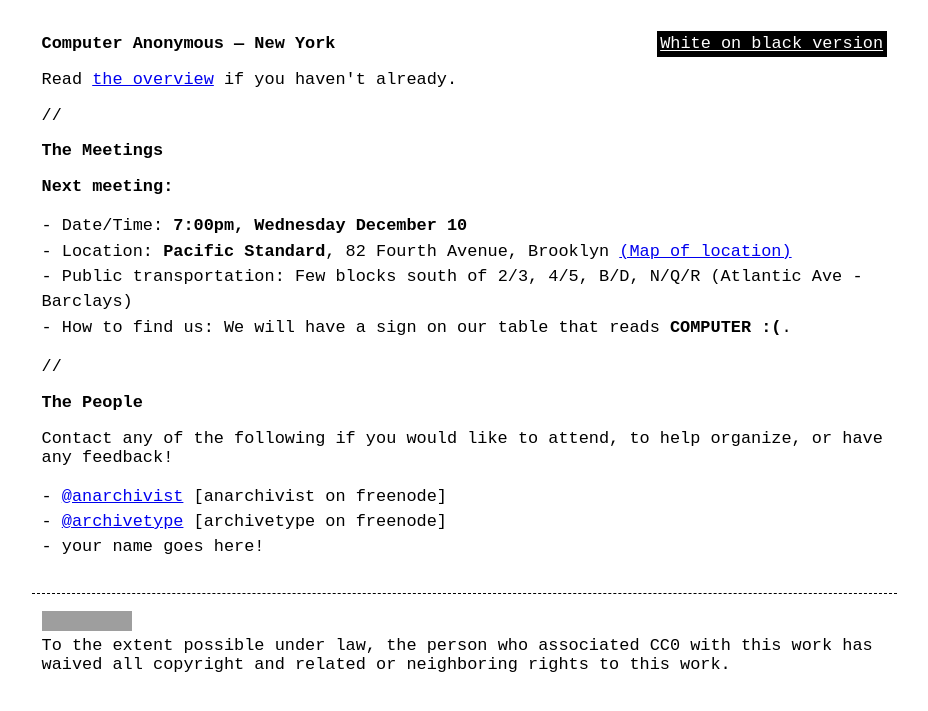
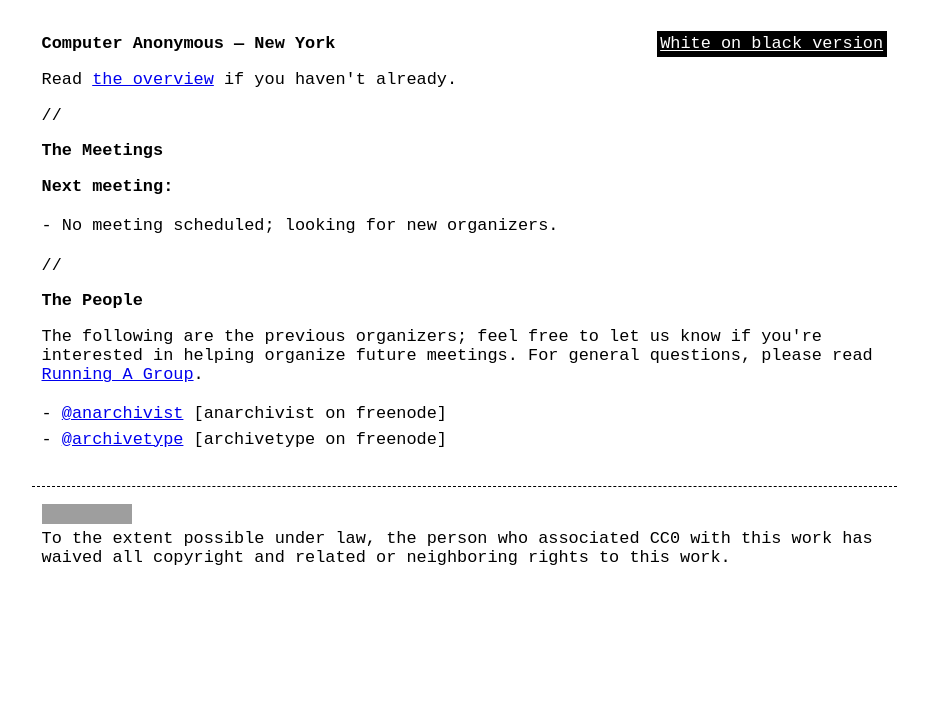
Before and after one commit to computeranonymous/computer, a Jekyll site: the page built from us_newyork.html, in a window 1280 px wide. Shown: the top 711 px of the page, without its empty margins (176-1104 px from the left). Built offline with Jekyll 4.4.1, drawn with Linux system fonts in a browser that asks for light colours; grey boxes are pictures that could not be loaded.

Commit message:
[newyork] no meetings planned; looking for new organizers

```diff
--- a/us_newyork.html
+++ b/us_newyork.html
@@ -13,10 +13,7 @@ title: Computer Anonymous - New York
 <h3>Next meeting:</h3>
 
 <ul>
-<li>Date/Time: <b>7:00pm, Wednesday December 10</b></li>
-<li>Location: <b>Pacific Standard</b>, 82 Fourth Avenue, Brooklyn <a href="https://www.google.com/maps/place/Pacific+Standard/@40.6820504,-73.9800678,17z/data=!3m1!4b1!4m2!3m1!1s0x89c25bacf681fb9f:0xdcabc47d468f90b5">(Map of location)</a></li>
-<li>Public transportation: Few blocks south of 2/3, 4/5, B/D, N/Q/R (Atlantic Ave - Barclays)</li>
-<li>How to find us: We will have a sign on our table that reads <strong>COMPUTER :(</strong>.</li>
+<li>No meeting scheduled; looking for new organizers.</li>
 </ul>
 
 
@@ -25,10 +22,9 @@ title: Computer Anonymous - New York
 
 <h2 id="people">The People</h2>
 
-<p>Contact any of the following if you would like to attend, to help organize, or have any feedback!</p>
+<p>The following are the previous organizers; feel free to let us know if you're interested in helping organize future meetings. For general questions, please read <a href="running_a_group.html">Running A Group</a>.</p>
 
 <ul>
     <li><a href="https://twitter.com/anarchivist">@anarchivist</a> [anarchivist on freenode]</li>
     <li><a href="https://twitter.com/archivetype">@archivetype</a> [archivetype on freenode]</li>
-    <li>your name goes here!</li>
 </ul>
```
